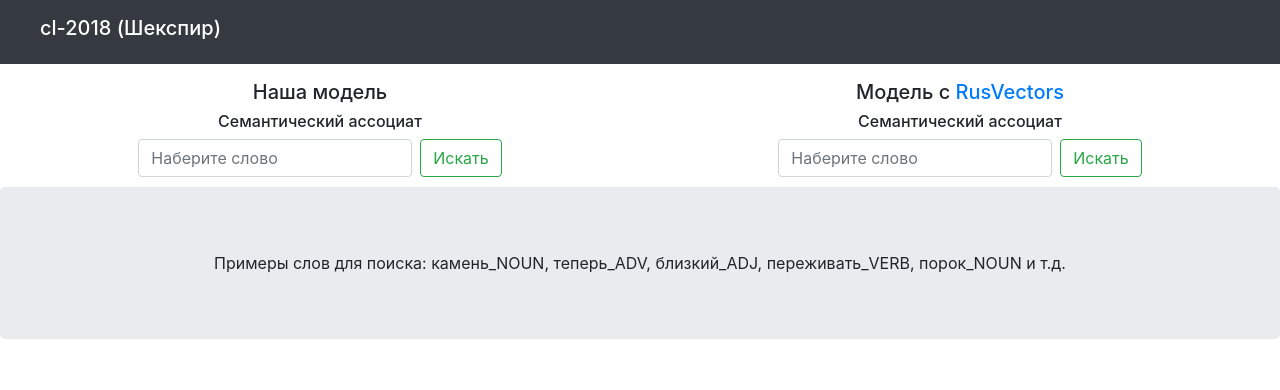
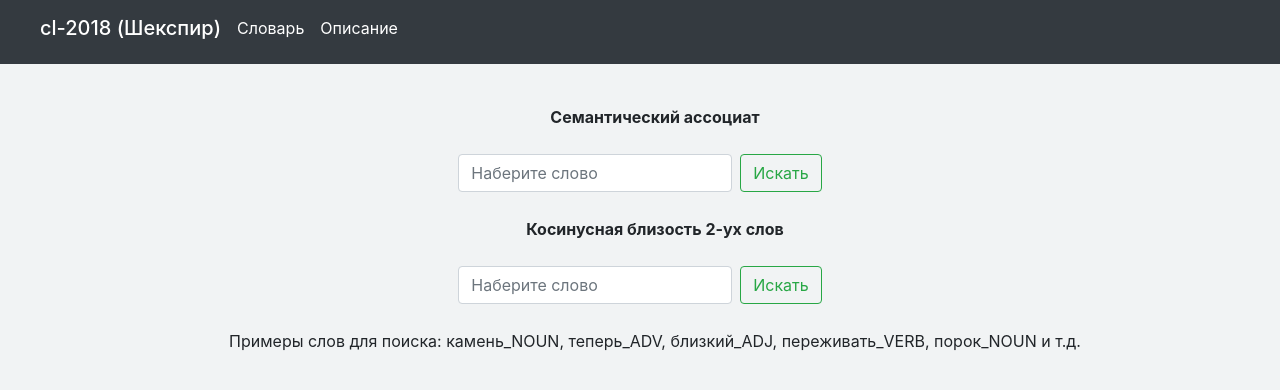
Before and after one commit to yasosbiba/cl-2018, a Flask app: page / in a window 1280 px wide. Shown: the top 390 px of the page. Run offline with Flask 2, Linux system fonts and the light colour scheme; some libraries are stand-ins or nearby versions.

Commit message:
changed site appearance

```diff
--- /dev/null
+++ b/templates/description.html
@@ -0,0 +1,4 @@
+{% extends "layout.html" %}
+{% block results %}
+Для сравнения используется модель ruscorpora_upos_skipgram_300_5_2018
+{% endblock %}
--- a/templates/hello.html
+++ b/templates/hello.html
@@ -1,64 +1,44 @@
 {% extends "layout.html" %}
 {% block search %}
-<div class="col-md-6 text-center">
-        <h5>Наша модель</h5>
-        <h6>Семантический ассоциат</h6>
-        <form class="form-inline my-2 my-lg-0 justify-content-center" action="/search">
-                <input class="form-control mr-sm-2" type="text" placeholder="Наберите слово" aria-label="Search" name="word">
-                <button class="btn btn-outline-success my-2 my-sm-0" type="submit">Искать</button>
-        </form>
+<div class="row">
+        <div class="col-md-12 text-center description">
+                <b>
+                        Семантический ассоциат
+                </b>
+        </div>
 </div>
-<div class="col-md-6 text-center">
-        <h5>Модель с <a href="http://rusvectores.org/ru/models/">RusVectors</a></h5>
-        <h6>Семантический ассоциат</h6>
-        <form class="form-inline my-2 my-lg-0 justify-content-center" action="/rusvectors">
-                <input class="form-control mr-sm-2" type="text" placeholder="Наберите слово" aria-label="Search" name="word-wv">
-                <button class="btn btn-outline-success my-2 my-sm-0" type="submit">Искать</button>
-        </form>
-
+<div class="row">
+        <div class="col-md-12 text-center">
+                <form class="form-inline my-2 my-lg-0 justify-content-center" action="/search/synonyms">
+                        <div id="the-basics">
+                                <input class="form-control mr-sm-2 typeahead" type="text" placeholder="Наберите слово"
+                                        aria-label="Search" name="word">
+                        </div>
+                        <button class="btn btn-outline-success my-2 my-sm-0" type="submit">Искать</button>
+                </form>
+        </div>
 </div>
-<script>
-        var substringMatcher = function (strs) {
-                return function findMatches(q, cb) {
-                        var matches, substringRegex;
-
-                        // an array that will be populated with substring matches
-                        matches = [];
-
-                        // regex used to determine if a string contains the substring `q`
-                        substrRegex = new RegExp(q, 'i');
-
-                        // iterate through the pool of strings and for any string that
-                        // contains the substring `q`, add it to the `matches` array
-                        $.each(strs, function (i, str) {
-                                if (substrRegex.test(str)) {
-                                        matches.push(str);
-                                }
-                        });
-
-                        cb(matches);
-                };
-        };
-
-        var states = ['Alabama', 'Alaska', 'Arizona', 'Arkansas', 'California',
-                'Colorado', 'Connecticut', 'Delaware', 'Florida', 'Georgia', 'Hawaii',
-                'Idaho', 'Illinois', 'Indiana', 'Iowa', 'Kansas', 'Kentucky', 'Louisiana',
-                'Maine', 'Maryland', 'Massachusetts', 'Michigan', 'Minnesota',
-                'Mississippi', 'Missouri', 'Montana', 'Nebraska', 'Nevada', 'New Hampshire',
-                'New Jersey', 'New Mexico', 'New York', 'North Carolina', 'North Dakota',
-                'Ohio', 'Oklahoma', 'Oregon', 'Pennsylvania', 'Rhode Island',
-                'South Carolina', 'South Dakota', 'Tennessee', 'Texas', 'Utah', 'Vermont',
-                'Virginia', 'Washington', 'West Virginia', 'Wisconsin', 'Wyoming'
-        ];
-
-        $('#the-basics .typeahead').typeahead({
-                hint: true,
-                highlight: true,
-                minLength: 1
-        },
-                {
-                        name: 'states',
-                        source: substringMatcher(states)
-                });
-</script>
-{% endblock search %}
+<div class="row">
+        <div class="col-md-12 text-center description">
+                <b>
+                        Косинусная близость 2-ух слов
+                </b>
+        </div>
+</div>
+<div class="row">
+        <div class="col-md-12 text-center">
+                <form class="form-inline my-2 my-lg-0 justify-content-center" action="/search/similarity">
+                        <div id="the-basics">
+                                <input class="form-control mr-sm-2 typeahead" type="text" placeholder="Наберите слово"
+                                        aria-label="Search" name="word">
+                        </div>
+                        <button class="btn btn-outline-success my-2 my-sm-0" type="submit">Искать</button>
+                </form>
+        </div>
+</div>
+<div class="row">
+        <div class="col-md-12 text-center description">
+                Примеры слов для поиска: камень_NOUN, теперь_ADV, близкий_ADJ, переживать_VERB, порок_NOUN и т.д.
+        </div>
+</div>
+{% endblock %}
--- a/templates/layout.html
+++ b/templates/layout.html
@@ -1,5 +1,6 @@
 <!doctype html>
 <html lang="en">
+
 <head>
   <meta charset="utf-8">
   <meta name="viewport" content="width=device-width, initial-scale=1, shrink-to-fit=no">
@@ -8,13 +9,13 @@
   <link rel="icon" href="favicon.ico">
 
   <title>cl-2018 (Шекспир)</title>
-
   <!-- Bootstrap core CSS -->
   <link href="https://stackpath.bootstrapcdn.com/bootstrap/4.1.3/css/bootstrap.min.css" rel="stylesheet">
 
   <!-- Custom styles for this template -->
   <style>body {
             padding-top: 5rem;
+            background: rgb(241, 243, 244);
           }
           .starter-template {
             padding: 3rem 1.5rem;
@@ -23,6 +24,19 @@
           .t1 {
             margin-top: 10px;
           }
+          .description {
+            padding: 10px;
+            margin: 15px;
+          }
+          .h {
+            background-color: black;
+            color: white;
+            font-size: 14px;
+            font-family: "Comic Sans MS", cursive, sans-serif;
+            padding: 6px;
+            border-radius: 30px 30px 30px 30px;
+            margin: 20px;
+          }
           </style>
 </head>
 
@@ -30,37 +44,47 @@
 
   <nav class="navbar navbar-expand-md navbar-dark bg-dark fixed-top">
     <a class="navbar-brand" href="#"></a>
-      <button class="navbar-toggler" type="button" data-toggle="collapse" data-target="#navbarsExampleDefault" aria-controls="navbarsExampleDefault" aria-expanded="false" aria-label="Toggle navigation">
+    <button class="navbar-toggler" type="button" data-toggle="collapse" data-target="#navbarsExampleDefault"
+      aria-controls="navbarsExampleDefault" aria-expanded="false" aria-label="Toggle navigation">
       <span class="navbar-toggler-icon"></span>
     </button>
 
     <div class="collapse navbar-collapse" id="navbarsExampleDefault">
       <ul class="navbar-nav mr-auto">
         <li class="nav-item active">
-            <a class="nav-link" href="/"> <h5>cl-2018 (Шекспир)</h5> <span class="sr-only">(current)</span></a>
+          <a class="nav-link" href="/">
+            <h5>cl-2018 (Шекспир)</h5> <span class="sr-only">(current)</span>
+          </a>
+        </li>
+        <li class="nav-item active">
+          <a class="nav-link" href="/vocab">Словарь</a>
+        </li>
+        <li class="nav-item active">
+          <a class="nav-link" href="/description">Описание</a>
         </li>
       </ul>
     </div>
   </nav>
 
   <main role="main" class="container-fluid">
-        <div class="row">
     {% block search %}{% endblock %}
     {% block results %}{% endblock %}
-        </div>
-        <div class="row t1">
-          <div class="col-md-12 jumbotron text-center">
-            Примеры слов для поиска: камень_NOUN, теперь_ADV, близкий_ADJ, переживать_VERB, порок_NOUN и т.д.
-          </div>
-        </div>
   </main>
   <!-- /.container -->
 
   <!-- Bootstrap core JavaScript
     ================================================== -->
   <!-- Placed at the end of the document so the pages load faster -->
-    <script src="https://code.jquery.com/jquery-3.3.1.slim.min.js" integrity="sha384-q8i/X+965DzO0rT7abK41JStQIAqVgRVzpbzo5smXKp4YfRvH+8abtTE1Pi6jizo" crossorigin="anonymous"></script>
-<script src="https://cdnjs.cloudflare.com/ajax/libs/popper.js/1.14.3/umd/popper.min.js" integrity="sha384-ZMP7rVo3mIykV+2+9J3UJ46jBk0WLaUAdn689aCwoqbBJiSnjAK/l8WvCWPIPm49" crossorigin="anonymous"></script>
-<script src="https://stackpath.bootstrapcdn.com/bootstrap/4.1.3/js/bootstrap.min.js" integrity="sha384-ChfqqxuZUCnJSK3+MXmPNIyE6ZbWh2IMqE241rYiqJxyMiZ6OW/JmZQ5stwEULTy" crossorigin="anonymous"></script>
+  <script src="https://code.jquery.com/jquery-3.3.1.slim.min.js" integrity="sha384-q8i/X+965DzO0rT7abK41JStQIAqVgRVzpbzo5smXKp4YfRvH+8abtTE1Pi6jizo"
+    crossorigin="anonymous"></script>
+  <script src="https://cdnjs.cloudflare.com/ajax/libs/popper.js/1.14.3/umd/popper.min.js" integrity="sha384-ZMP7rVo3mIykV+2+9J3UJ46jBk0WLaUAdn689aCwoqbBJiSnjAK/l8WvCWPIPm49"
+    crossorigin="anonymous"></script>
+  <script src="https://stackpath.bootstrapcdn.com/bootstrap/4.1.3/js/bootstrap.min.js" integrity="sha384-ChfqqxuZUCnJSK3+MXmPNIyE6ZbWh2IMqE241rYiqJxyMiZ6OW/JmZQ5stwEULTy"
+    crossorigin="anonymous"></script>
+  <script src="/static/js/bloodhound.min.js"></script>
+  <script src="/static/js/typeahead.bundle.min.js"></script>
+  <script src="/static/js/typeahead.jquery.min.js"></script>
+  <script src="/static/js/ta.js"></script>
 </body>
+
 </html>
```
Also changed, not shown: templates/404.html (added, +14 -0 lines), templates/show_similar.html (deleted, +0 -52 lines), templates/show_similar_rv.html (deleted, +0 -21 lines), templates/show_synonyms.html (added, +39 -0 lines), templates/show_similarity.html (added). Lines whose indentation alone changed are shown as unchanged.
